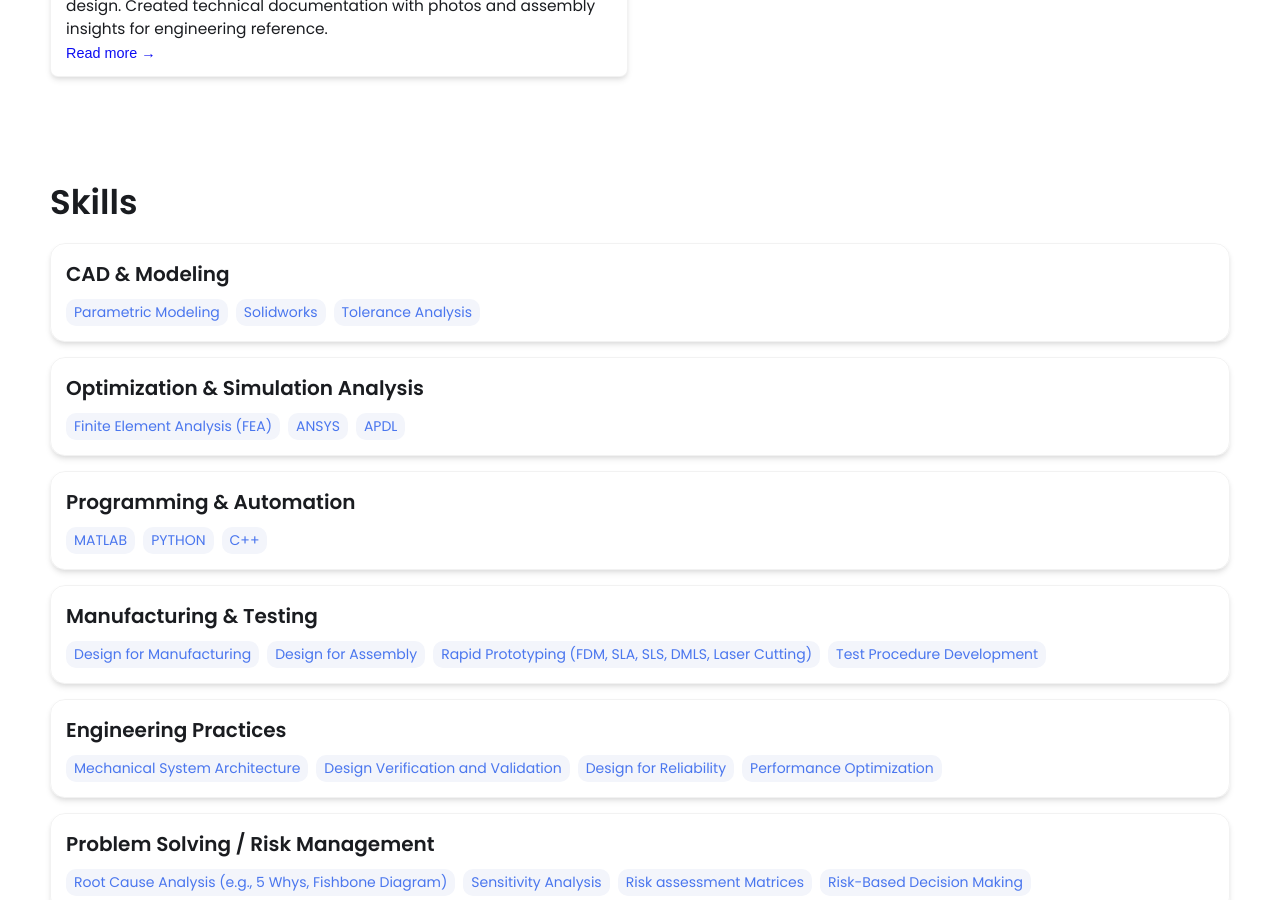
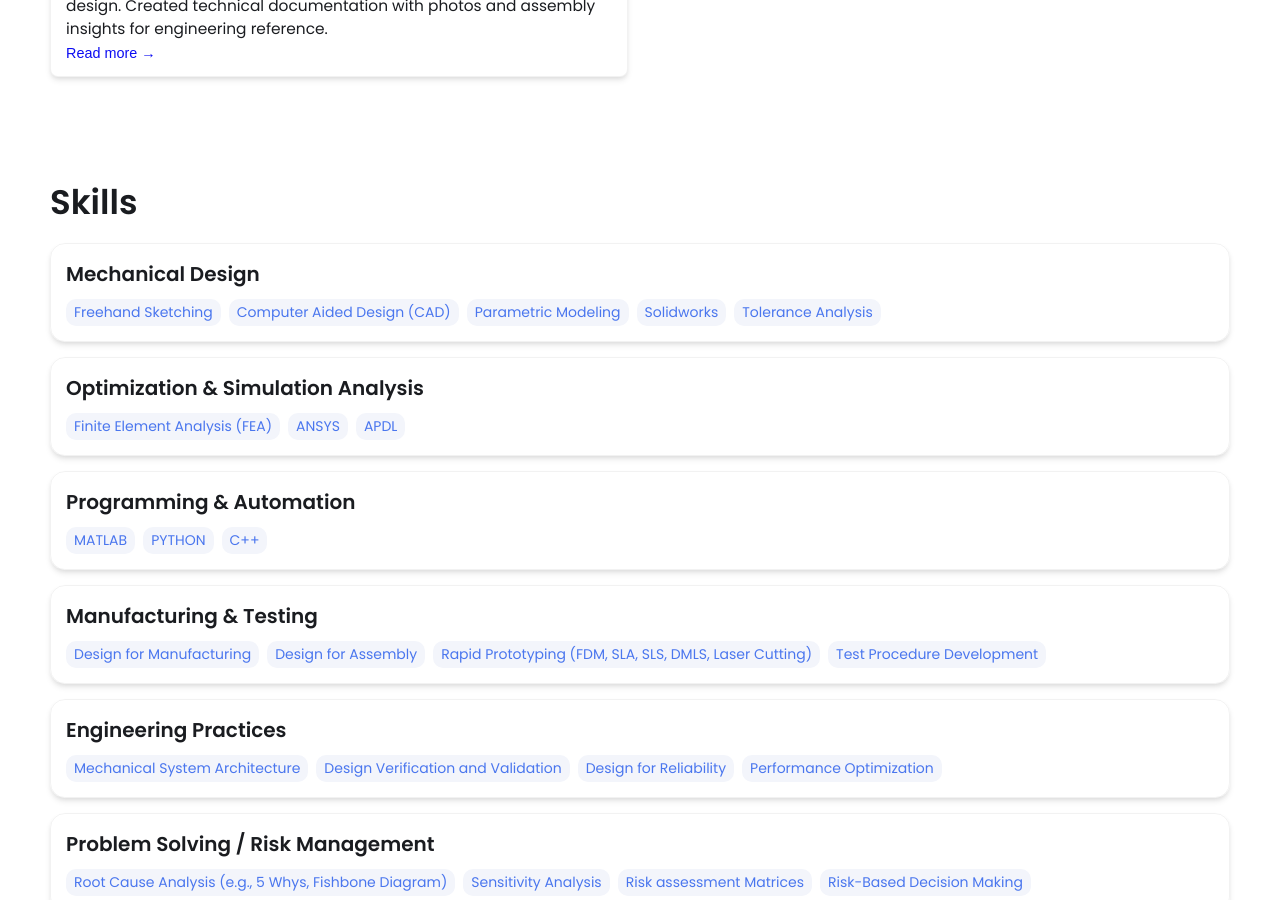
Before and after one commit to mjvanderwoude28/mjvanderwoude28.github.io, a Jekyll site: the page built from index.html, in a window 1280 px wide and 900 px high, scrolled down 1906 px. Built offline with Jekyll 4.4.1, drawn with Linux system fonts in a browser that asks for light colours.

Commit message:
Update _config.yml

```diff
--- a/_config.yml
+++ b/_config.yml
@@ -47,8 +47,10 @@ external-links:    # input only your own url slug. The icons with missing entrie
 
 # Skills Section - Add the list of your Skills by categories/tools. The indentation for each level needs to be precise.
 skills:
-  - category: CAD & Modeling
+  - category: Mechanical Design
     tools:
+    - Freehand Sketching
+    - Computer Aided Design (CAD)
     - Parametric Modeling
     - Solidworks
     - Tolerance Analysis
```
